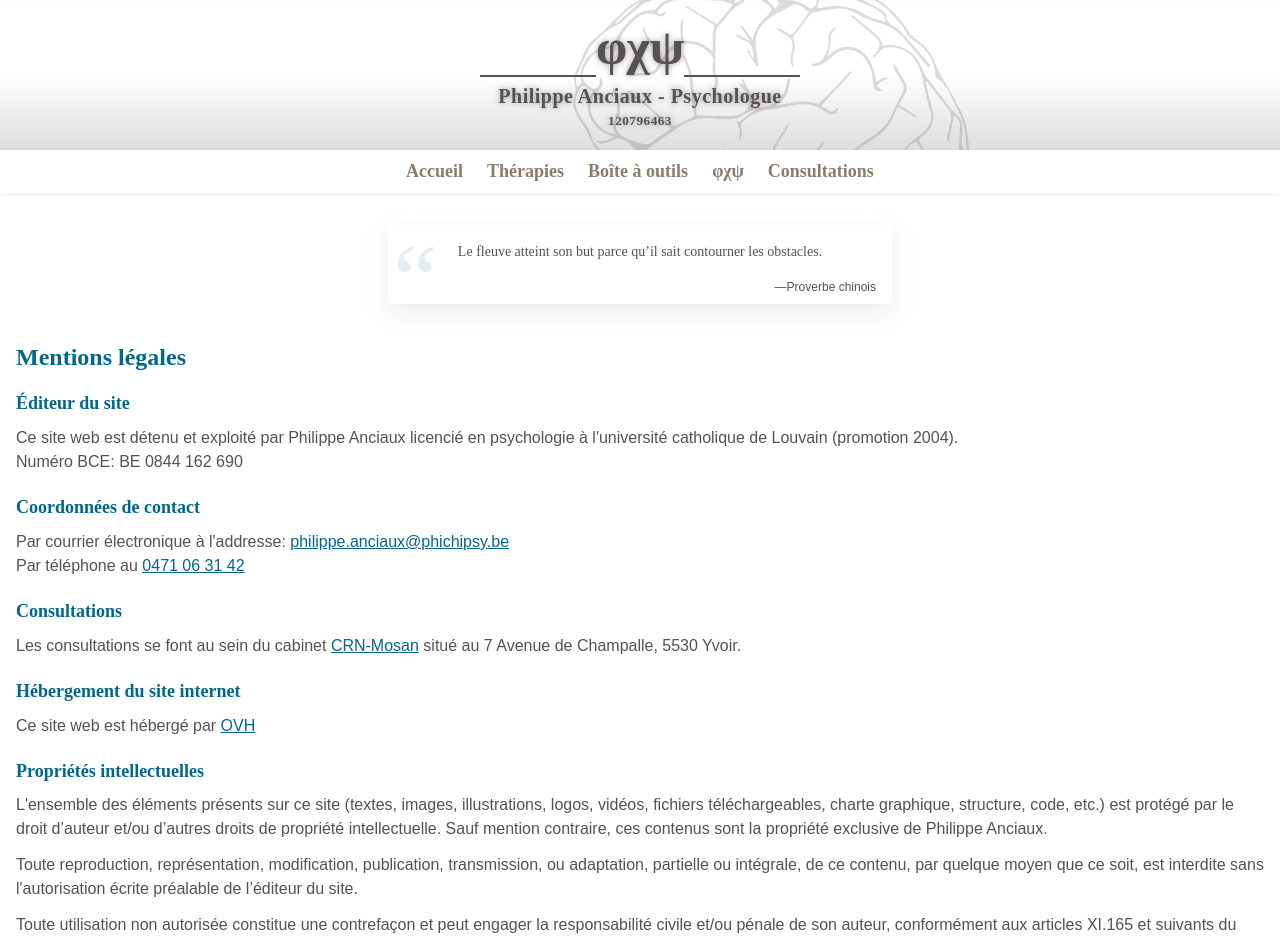
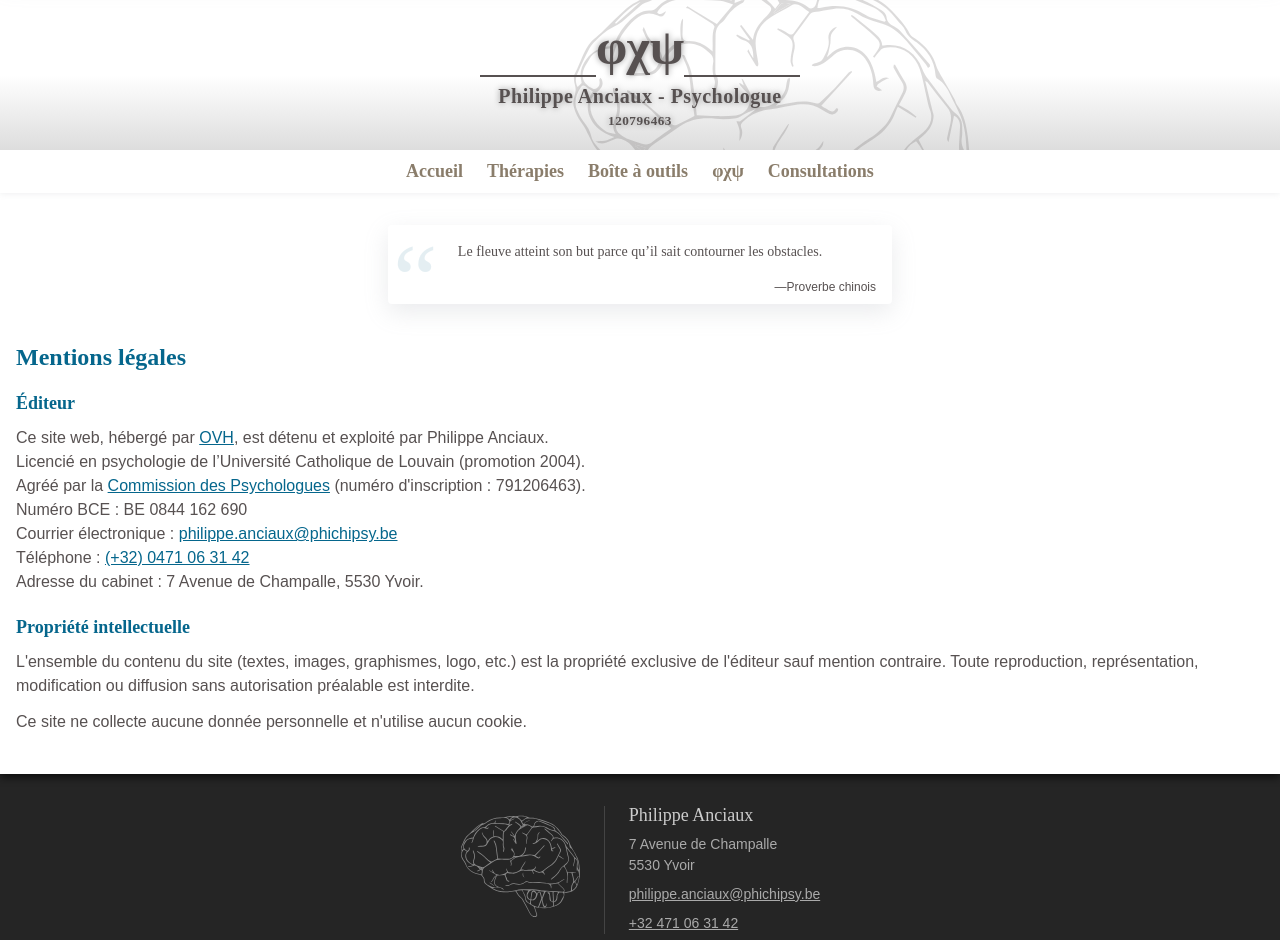
Before and after one commit to Nanges/phi-chi-psy, a Next.js app: page /mentions-legales in a window 1280 px wide. Shown: the top 940 px of the page. Built offline with nearby package versions, Linux system fonts and the light colour scheme; a web font is replaced by a local one.

Commit message:
Mentions légales

```diff
--- a/app/mentions-legales/page.tsx
+++ b/app/mentions-legales/page.tsx
@@ -9,24 +9,19 @@ export default function MentionsLegales(){
     return <CitationLayout>
         <main className="container">
             <h1 className="my-6 font-2xl font-bold">Mentions légales</h1>
-            <h2 className="mb-3 mt-6 font-lg font-bold">Éditeur du site</h2>
-            <p>Ce site web est détenu et exploité par Philippe Anciaux licencié en psychologie à l'université catholique de Louvain (promotion 2004).</p>
-            <p>Numéro BCE: BE 0844 162 690</p>
-            <h2 className="mb-3 mt-6 font-lg font-bold">Coordonnées de contact</h2>
-            <p>Par courrier électronique à l'addresse: <a href="mailto:philippe.anciaux@phichipsy.be">philippe.anciaux@phichipsy.be</a></p>
-            <p>Par téléphone au <a href="tel:+32 471 06 31 42">0471 06 31 42</a></p>
-            <h2 className="mb-3 mt-6 font-lg font-bold">Consultations</h2>
-            <p>Les consultations se font au sein du cabinet <a href="https://crnmosan.be/psychologues/" target="_blank">CRN-Mosan</a> situé au 7 Avenue de Champalle, 5530 Yvoir.</p>
-            <h2 className="mb-3 mt-6 font-lg font-bold">Hébergement du site internet</h2>
-            <p>Ce site web est hébergé par <a href="https://www.ovhcloud.com" target="_blank">OVH</a></p>
-            <h2 className="mb-3 mt-6 font-lg font-bold">Propriétés intellectuelles</h2>
+            <h2 className="mb-3 mt-6 font-lg font-bold">Éditeur</h2>
             <p className="my-3">
-                L'ensemble des éléments présents sur ce site (textes, images, illustrations, logos, vidéos, fichiers téléchargeables, charte graphique, structure, code, etc.) est protégé par le droit d’auteur et/ou d’autres droits de propriété intellectuelle.
-                Sauf mention contraire, ces contenus sont la propriété exclusive de Philippe Anciaux.
+                Ce site web, hébergé par <a href="https://www.ovhcloud.com" target="_blank">OVH</a>, est détenu et exploité par Philippe Anciaux.<br/>
+                Licencié en psychologie de l’Université Catholique de Louvain (promotion 2004).<br/>
+                Agréé par la <a href="https://www.compsy.be" target="blank">Commission des Psychologues</a> (numéro d&apos;inscription : 791206463).<br/>
+                Numéro BCE : BE 0844 162 690<br/>
+                Courrier électronique : <a href="mailto:philippe.anciaux@phichipsy.be">philippe.anciaux@phichipsy.be</a><br/>
+                Téléphone : <a href="tel:+32 471 06 31 42">(+32) 0471 06 31 42</a><br/>
+                Adresse du cabinet : 7 Avenue de Champalle, 5530 Yvoir.
             </p>
-            <p className="my-3">Toute reproduction, représentation, modification, publication, transmission, ou adaptation, partielle ou intégrale, de ce contenu, par quelque moyen que ce soit, est interdite sans l'autorisation écrite préalable de l’éditeur du site.</p>
-            <p className="my-3">Toute utilisation non autorisée constitue une contrefaçon et peut engager la responsabilité civile et/ou pénale de son auteur, conformément aux articles XI.165 et suivants du Code de droit économique belge.</p>
-            <p className="my-3">L'impression des pages est autorisé pour un usage privé uniquement.</p>
+            <h2 className="mb-3 mt-6 font-lg font-bold">Propriété intellectuelle</h2>
+            <p className="my-3">L&apos;ensemble du contenu du site (textes, images, graphismes, logo, etc.) est la propriété exclusive de l&apos;éditeur sauf mention contraire. Toute reproduction, représentation, modification ou diffusion sans autorisation préalable est interdite.</p>
+            <p>Ce site ne collecte aucune donnée personnelle et n&apos;utilise aucun cookie.</p>
         </main>
     </CitationLayout>
 }
```
